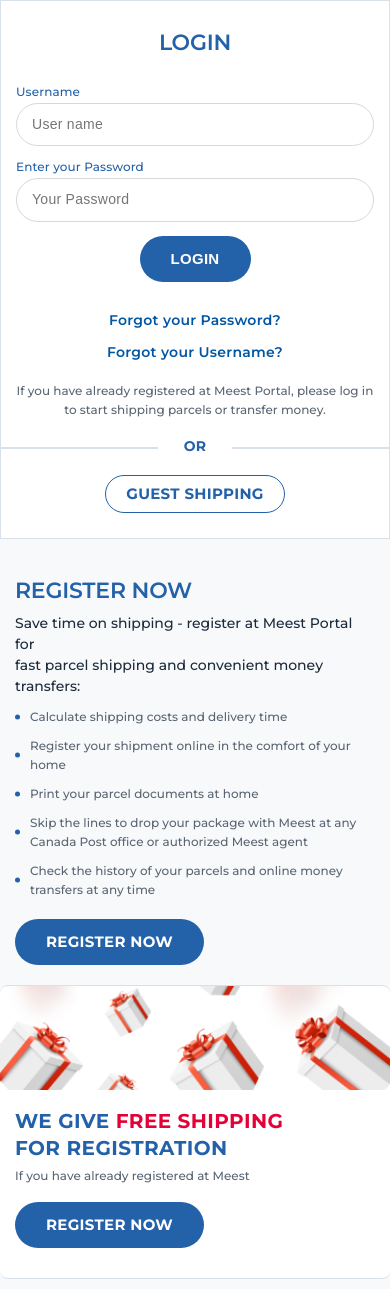
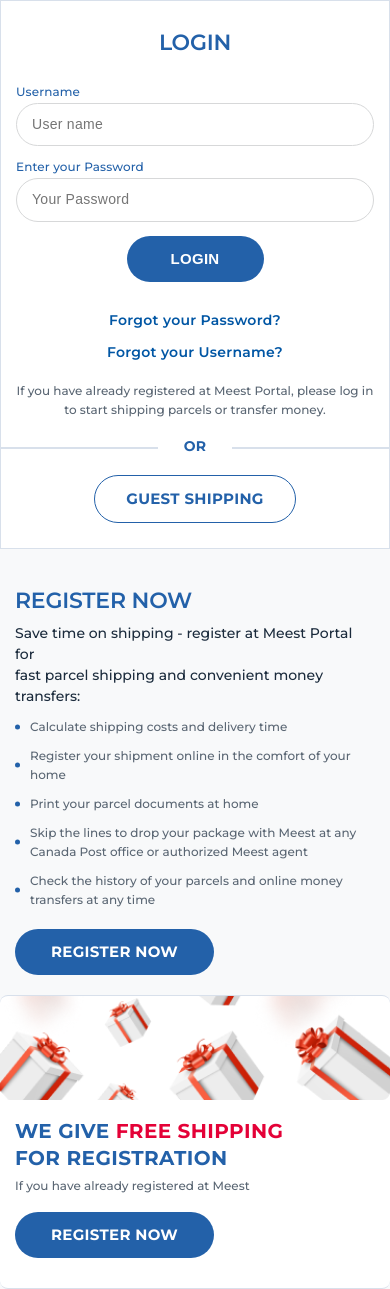
Before and after one commit to AnnaHrishko/meest_create_account, a plain HTML site: page dev/login_page.html in a window 390 px wide. Shown: the part 65-1354 px from the top of the page. Drawn offline with nearby package versions, Linux system fonts and the light colour scheme; files that its build step writes are made by us from their sources; files whose address does not match are found by name.

Commit message:
edit button and add link

```diff
--- a/dev/css/media.scss
+++ b/dev/css/media.scss
@@ -538,6 +538,15 @@
 .advertising_registration .text_advert .descr {
   font-size: 12px;
 }
+
+.login-form{
+	.sub-button{
+		padding: 15px 31px;
+	}
+	.main-button {
+	  padding: 15px 44px;
+	}
+}
 }
 
 
--- a/dev/css/style.scss
+++ b/dev/css/style.scss
@@ -271,6 +271,7 @@
   }
   .main-button{
     margin: 0 auto 30px;
+    padding: 15px 74px;
   }
   .heading{
     margin-bottom: 30px;
@@ -281,7 +282,7 @@
 .main-button{
   background: #2361A9;
   border-radius: 100px;
-  padding: 15px 31px;
+  padding: 15px 36px;
   font-weight: 700;
   font-size: 15px;
   line-height: 109%;
--- a/dev/login_page.html
+++ b/dev/login_page.html
@@ -58,14 +58,14 @@
 							<li>Skip the lines to drop your package with Meest at any Canada Post office or authorized Meest agent</li>
 							<li>Check the history of your parcels and online money transfers at any time</li>
 						</ul>
-						<a href="" class="main-button">Register Now</a>
+						<a href="createAccount_new.html" class="main-button">Register Now</a>
 					</div>
 					<div class="advertising_registration">
 						<img class="img_give_mobile" src="img/give_mobile.png" alt="">
 						<div class="text_advert">
 							<h3>We give <span>free shipping</span> <br> for registration</h3>
 							<span class="descr">If you have already registered at Meest</span>
-							<a href="" class="main-button">Register Now</a>
+							<a href="createAccount_new.html" class="main-button">Register Now</a>
 						</div>
 					</div>
 				</div>
```
Also changed, not shown: dev/createAccount_new.html (+1 -1 lines), front/createAccount_new.html (+1 -1 lines), front/login_page.html (+2 -2 lines), front/css/media.css, front/css/style.css.
